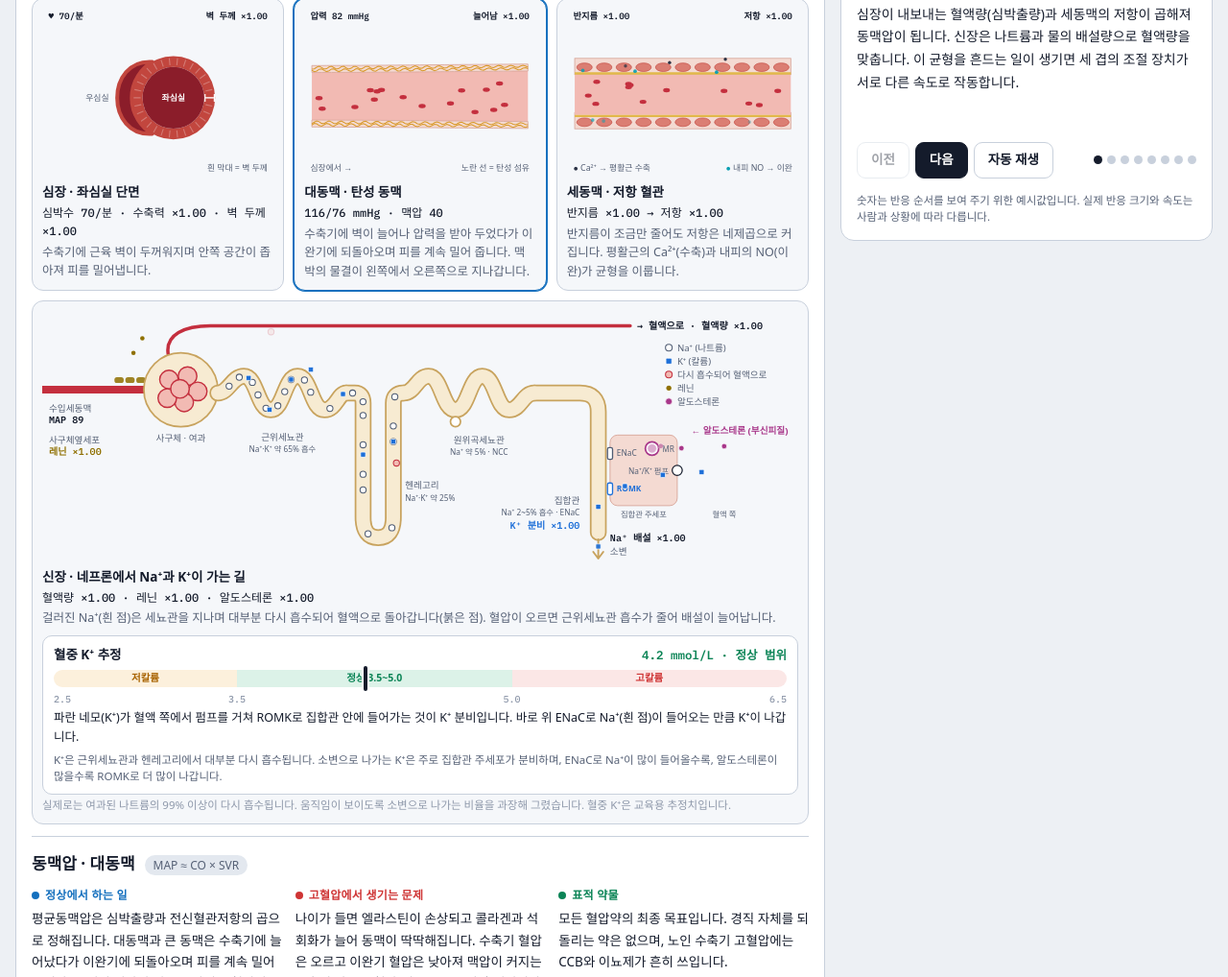
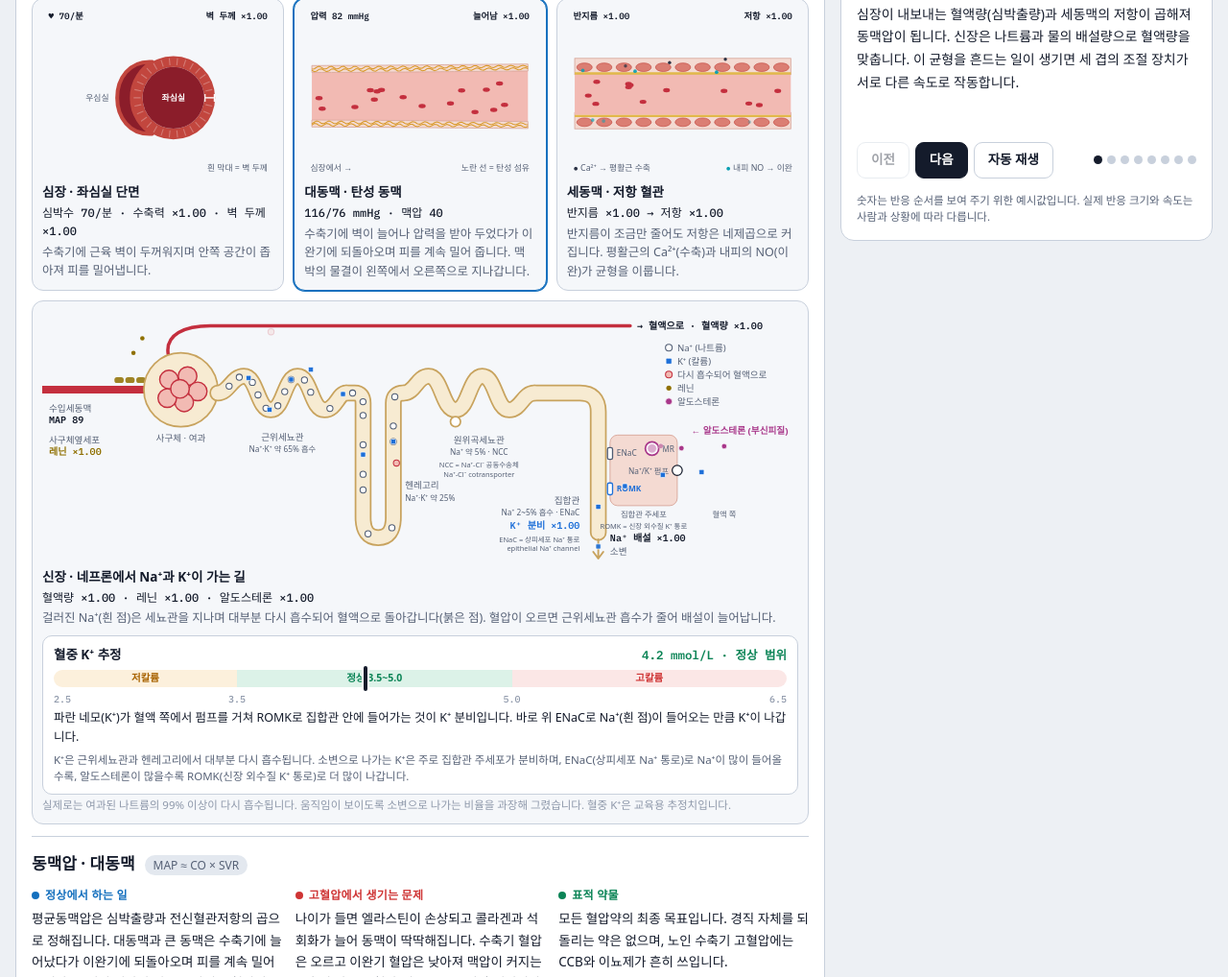
Before and after one commit to sihuny227-rgb/blood-pressure-circuit, a plain HTML site: page index.html in a window 1280 px wide. Shown: the part 982-2000 px from the top of the page at 96% size. Drawn offline with Linux system fonts and the light colour scheme; a web font is replaced by a local one.

Commit message:
NCC·ENaC·ROMK 풀네임 표시
네프론 그림에서 NCC(Na⁺-Cl⁻ 공동수송체), ENaC(상피세포 Na⁺ 통로),
ROMK(신장 외수질 K⁺ 통로) 라벨 밑에 풀네임을 작은 글씨로 넣었다.
회로도 신장 칩에는 마우스를 올리면 풀네임이 뜨게 하고, 설명 문장에도
처음 나오는 약어에 풀네임을 붙였다.

Co-Authored-By: Claude Opus 5.5 <noreply@anthropic.com>

```diff
--- a/index.html
+++ b/index.html
@@ -420,6 +420,7 @@ h1 { margin: 0; font-size: clamp(28px, 4vw, 40px); line-height: 1.15; font-weigh
 .ov-fine { color: var(--faint); font-size: 11.5px; }
 .o-t { font-size: 11px; fill: var(--muted); }
 .o-t.sm { font-size: 9.5px; }
+.o-t.xs { font-size: 8.5px; fill: var(--muted); }
 .o-t.b { font-weight: 600; fill: var(--ink); font-family: var(--font-mono); font-size: 11.5px; }
 .o-t.inv { fill: var(--on-blood); font-weight: 700; }
 .o-t.hot { fill: var(--problem); font-weight: 700; }
@@ -583,7 +584,7 @@ footer ol { margin: 0; padding-left: 18px; display: grid; gap: 2px; }
                 <div class="kg-bar" aria-hidden="true"><span class="kg-z lo">저칼륨</span><span class="kg-z ok">정상 3.5~5.0</span><span class="kg-z hi">고칼륨</span><i class="kg-mark" id="kMark" style="left:42.5%"></i></div>
                 <div class="kg-scale" aria-hidden="true"><span style="left:0">2.5</span><span style="left:25%">3.5</span><span style="left:62.5%">5.0</span><span style="left:100%">6.5</span></div>
                 <p class="kg-note" id="kNote"></p>
-                <p class="kg-base">K⁺은 근위세뇨관과 헨레고리에서 대부분 다시 흡수됩니다. 소변으로 나가는 K⁺은 주로 집합관 주세포가 분비하며, ENaC로 Na⁺이 많이 들어올수록, 알도스테론이 많을수록 ROMK로 더 많이 나갑니다.</p>
+                <p class="kg-base">K⁺은 근위세뇨관과 헨레고리에서 대부분 다시 흡수됩니다. 소변으로 나가는 K⁺은 주로 집합관 주세포가 분비하며, ENaC(상피세포 Na⁺ 통로)로 Na⁺이 많이 들어올수록, 알도스테론이 많을수록 ROMK(신장 외수질 K⁺ 통로)로 더 많이 나갑니다.</p>
               </div>
               <span class="ov-fine">실제로는 여과된 나트륨의 99% 이상이 다시 흡수됩니다. 움직임이 보이도록 소변으로 나가는 비율을 과장해 그렸습니다. 혈중 K⁺은 교육용 추정치입니다.</span></figcaption>
           </figure>
@@ -810,6 +811,10 @@ const EDGES = [
   { id: 'E18', type: 'hormone', d: 'M855 28 V12 H10 V550 H28', label: 'ADH → 물 재흡수', lx: 10, ly: 160, rot: true },
 ];
 
+const CHIP_FULL = {
+  'c-ncc': 'NCC = Na⁺-Cl⁻ 공동수송체 (Na⁺-Cl⁻ cotransporter)',
+  'c-mr': 'MR = 알도스테론(무기질코르티코이드) 수용체 · ENaC = 상피세포 Na⁺ 통로 (epithelial Na⁺ channel)',
+};
 const DRUG_TARGETS = { arb: ['at1', 'c-at1v'], acei: ['ace'], ccb: ['c-ca'], thz: ['c-ncc'], bb: ['c-b1h', 'c-jg'], mra: ['c-mr'] };
 const DRUG_TAGTXT = { arb: 'ARB', acei: 'ACE억제', ccb: 'CCB', thz: '티아지드', bb: 'β차단', mra: 'MRA' };
 const PROB_TARGETS = { salt: ['c-pn'], kidney: ['c-pn'], symp: ['c-symp', 'cns'], raas: ['c-jg', 'angII'], endo: ['c-no'], stiff: ['c-aorta'], aldo: ['c-aldo', 'adrenal'], nsaid: ['c-pn'], decong: ['c-a1'] };
@@ -894,7 +899,7 @@ const DRUGS = [
     react: '합병증 없는 고혈압의 1차 약은 보통 아닙니다. 관상동맥질환, 박출률 감소 심부전, 빈맥성 부정맥 등 적응증이 있을 때 특히 유용합니다.',
     caution: ['서맥·피로', '비선택성은 천식 주의', '갑자기 끊지 않기'] },
   { k: 'mra', abbr: 'MRA', name: '알도스테론 수용체 차단제', ex: '스피로노락톤 · 에플레레논', target: '집합관 알도스테론 수용체(MR)', badge: '저항성 · 4번째', first: false,
-    mech: '집합관에서 알도스테론이 MR에 붙는 것을 막아 ENaC를 통한 나트륨 재흡수를 줄이고 칼륨은 보존합니다.',
+    mech: '집합관에서 알도스테론이 MR에 붙는 것을 막아 ENaC(상피세포 Na⁺ 통로)를 통한 나트륨 재흡수를 줄이고 칼륨은 보존합니다.',
     react: '저항성 고혈압에서 네 번째 약으로 효과가 크고, 원발성 알도스테론증 치료의 핵심입니다.',
     caution: ['고칼륨혈증', 'ACE 억제제·ARB·CKD와 함께면 더 주의', '여성형 유방(스피로노락톤)'] },
 ];
@@ -1058,7 +1063,7 @@ const INFO = {
   heart: { t: '심장', tag: '펌프', n: '심박출량(CO) = 심박수 × 1회박출량. β₁ 자극이 심박수와 수축력을 높이고, 혈액량이 늘면 심장이 더 늘어나 1회박출량이 커집니다.', h: '높은 동맥압을 이기며 피를 내보내야 해 좌심실이 두꺼워집니다(좌심실 비대). 두꺼워진 심근은 잘 이완되지 못해 박출률 보존 심부전, 심방세동, 관상동맥질환으로 이어질 수 있습니다.', d: '베타차단제가 β₁ 수용체를 막아 심박수와 수축력을 줄입니다. 이뇨제는 혈액량을 줄여 초기 심박출량을 낮춥니다.' },
   map: { t: '동맥압 · 대동맥', tag: 'MAP ≈ CO × SVR', n: '평균동맥압은 심박출량과 전신혈관저항의 곱으로 정해집니다. 대동맥과 큰 동맥은 수축기에 늘어났다가 이완기에 되돌아오며 피를 계속 밀어 줍니다. 그래서 심장이 쉬는 동안에도 혈압이 0으로 떨어지지 않습니다.', h: '나이가 들면 엘라스틴이 손상되고 콜라겐과 석회화가 늘어 동맥이 딱딱해집니다. 수축기 혈압은 오르고 이완기 혈압은 낮아져 맥압이 커지는 수축기 단독 고혈압(예: 160/75)이 흔해집니다.', d: '모든 혈압약의 최종 목표입니다. 경직 자체를 되돌리는 약은 없으며, 노인 수축기 고혈압에는 CCB와 이뇨제가 흔히 쓰입니다.' },
   vessel: { t: '세동맥', tag: '수도관 · 저항', n: '저항은 반지름의 네제곱에 반비례해 조금만 좁아져도 크게 늘어납니다. 수축 신호는 α₁(교감신경), AT₁(안지오텐신 II), 세포 안 Ca²⁺이고, 이완 신호는 내피세포가 만드는 NO입니다.', h: '높은 압력이 내피를 손상시켜 NO가 줄고, 평활근이 두꺼워지며 혈관벽이 재형성됩니다. 저항과 경직이 더 커져 혈압이 다시 오르는 악순환이 생깁니다.', d: 'CCB가 L형 Ca²⁺ 통로를 막아 직접 이완시킵니다. ARB·ACE 억제제는 AT₁ 경로를 끊고, 이뇨제는 장기적으로 저항을 낮춥니다.' },
-  kidney: { t: '신장', tag: '관리소 · 장기 조절', n: '나트륨과 물의 배설량으로 혈액량과 장기 혈압을 정합니다. 사구체옆세포는 레닌을 분비하고, 원위곡세뇨관의 NCC(Na⁺/Cl⁻ 공동수송체)와 집합관의 MR → ENaC 경로가 나트륨 재흡수를 조절합니다. 혈압이 오르면 배설이 늘어나는 압력-나트륨이뇨가 혈압을 되돌립니다. K⁺은 앞 구간에서 대부분 흡수되고, 소변으로 나가는 K⁺은 주로 집합관 주세포가 ENaC로 Na⁺을 받아들이면서 ROMK로 분비합니다.', h: '배설 능력이 떨어지면 같은 양의 나트륨을 내보내는 데 더 높은 압력이 필요합니다. 오랜 고혈압은 사구체와 소동맥을 손상시켜 배설 능력을 더 떨어뜨리는 악순환을 만듭니다. NSAIDs는 프로스타글란딘을 억제해 나트륨을 붙잡게 합니다.', d: '티아지드는 NCC를, MRA는 집합관의 알도스테론 수용체를 막습니다. 베타차단제는 레닌 분비를 줄입니다. ARB·ACE 억제제는 사구체 압력을 낮추지만 초기 크레아티닌과 칼륨 변화를 확인해야 합니다.' },
+  kidney: { t: '신장', tag: '관리소 · 장기 조절', n: '나트륨과 물의 배설량으로 혈액량과 장기 혈압을 정합니다. 사구체옆세포는 레닌을 분비하고, 원위곡세뇨관의 NCC(Na⁺-Cl⁻ 공동수송체)와 집합관의 MR(알도스테론 수용체) → ENaC(상피세포 Na⁺ 통로) 경로가 나트륨 재흡수를 조절합니다. 혈압이 오르면 배설이 늘어나는 압력-나트륨이뇨가 혈압을 되돌립니다. K⁺은 앞 구간에서 대부분 흡수되고, 소변으로 나가는 K⁺은 주로 집합관 주세포가 ENaC로 Na⁺을 받아들이면서 ROMK로 분비합니다.', h: '배설 능력이 떨어지면 같은 양의 나트륨을 내보내는 데 더 높은 압력이 필요합니다. 오랜 고혈압은 사구체와 소동맥을 손상시켜 배설 능력을 더 떨어뜨리는 악순환을 만듭니다. NSAIDs는 프로스타글란딘을 억제해 나트륨을 붙잡게 합니다.', d: '티아지드는 NCC를, MRA는 집합관의 알도스테론 수용체를 막습니다. 베타차단제는 레닌 분비를 줄입니다. ARB·ACE 억제제는 사구체 압력을 낮추지만 초기 크레아티닌과 칼륨 변화를 확인해야 합니다.' },
   adrenal: { t: '부신피질', tag: '알도스테론 분비', n: '안지오텐신 II와 혈중 칼륨 상승에 반응해 알도스테론을 분비합니다. 알도스테론은 집합관에서 Na⁺ 재흡수와 K⁺ 배설을 늘립니다.', h: '원발성 알도스테론증에서는 레닌과 상관없이 알도스테론이 과다 분비되어 나트륨 저류와 저칼륨혈증이 생깁니다. 저항성 고혈압에서 꼭 확인할 원인입니다.', d: 'MRA(스피로노락톤, 에플레레논)가 신장의 알도스테론 수용체에서 작용을 막습니다. ARB·ACE 억제제는 분비 자극을 줄입니다.' },
   agt: { t: '안지오텐시노겐', tag: '간에서 생성', n: '간에서 만들어져 혈중에 늘 있는 레닌의 재료입니다. 레닌이 이를 잘라 안지오텐신 I을 만들며, 이 단계의 속도는 레닌 양이 정합니다.', h: '비만하면 지방조직에서도 안지오텐시노겐이 만들어져 RAAS 활성화에 기여합니다.', d: '레닌을 직접 억제하는 약(알리스키렌)이 이 단계를 막지만 흔히 쓰이지는 않습니다.' },
   angI: { t: '안지오텐신 I', tag: '중간 물질', n: '거의 작용이 없는 중간 물질입니다. ACE를 만나 안지오텐신 II가 됩니다.', h: '레닌이 많으면 함께 늘어납니다.', d: '직접 표적으로 하는 약은 없습니다.' },
@@ -1135,6 +1140,7 @@ for (const [id, n] of Object.entries(NODES)) {
   if (n.chips) {
     n.chips.forEach(([cid, label], i) => {
       const cg = S('g', { class: 'chip', 'data-chip': cid }, g);
+      if (CHIP_FULL[cid]) S('title', { text: CHIP_FULL[cid] }, cg);   // 마우스를 올리면 약어 풀네임
       const r = S('rect', { rx: 11, height: 22 }, cg);
       const tx = S('text', { text: label }, cg);
       chipEl[cid] = { g: cg, r, tx, node: id, idx: i, label };
@@ -2067,6 +2073,10 @@ const ON = (() => {
   L(520, 160, '원위곡세뇨관', 'o-t', 'middle'); L(520, 174, 'Na⁺ 약 5% · NCC', 'o-t sm', 'middle');
   L(640, 232, '집합관', 'o-t', 'end'); L(640, 246, 'Na⁺ 2~5% 흡수 · ENaC', 'o-t sm', 'end');
   const kSecT = L(640, 262, '', 'o-t b kt', 'end');
+  // 약어 풀네임 (작은 글씨)
+  L(520, 189, 'NCC = Na⁺-Cl⁻ 공동수송체', 'o-t xs', 'middle'); L(520, 200, 'Na⁺-Cl⁻ cotransporter', 'o-t xs', 'middle');
+  L(640, 277, 'ENaC = 상피세포 Na⁺ 통로', 'o-t xs', 'end'); L(640, 288, 'epithelial Na⁺ channel', 'o-t xs', 'end');
+  L(716, 261, 'ROMK = 신장 외수질 K⁺ 통로', 'o-t xs', 'middle');
   L(676, 292, '소변'); const urT = L(676, 276, '', 'o-t b');
   L(888, 148, '← 알도스테론 (부신피질)', 'o-t ald', 'end');
   // 범례
```
